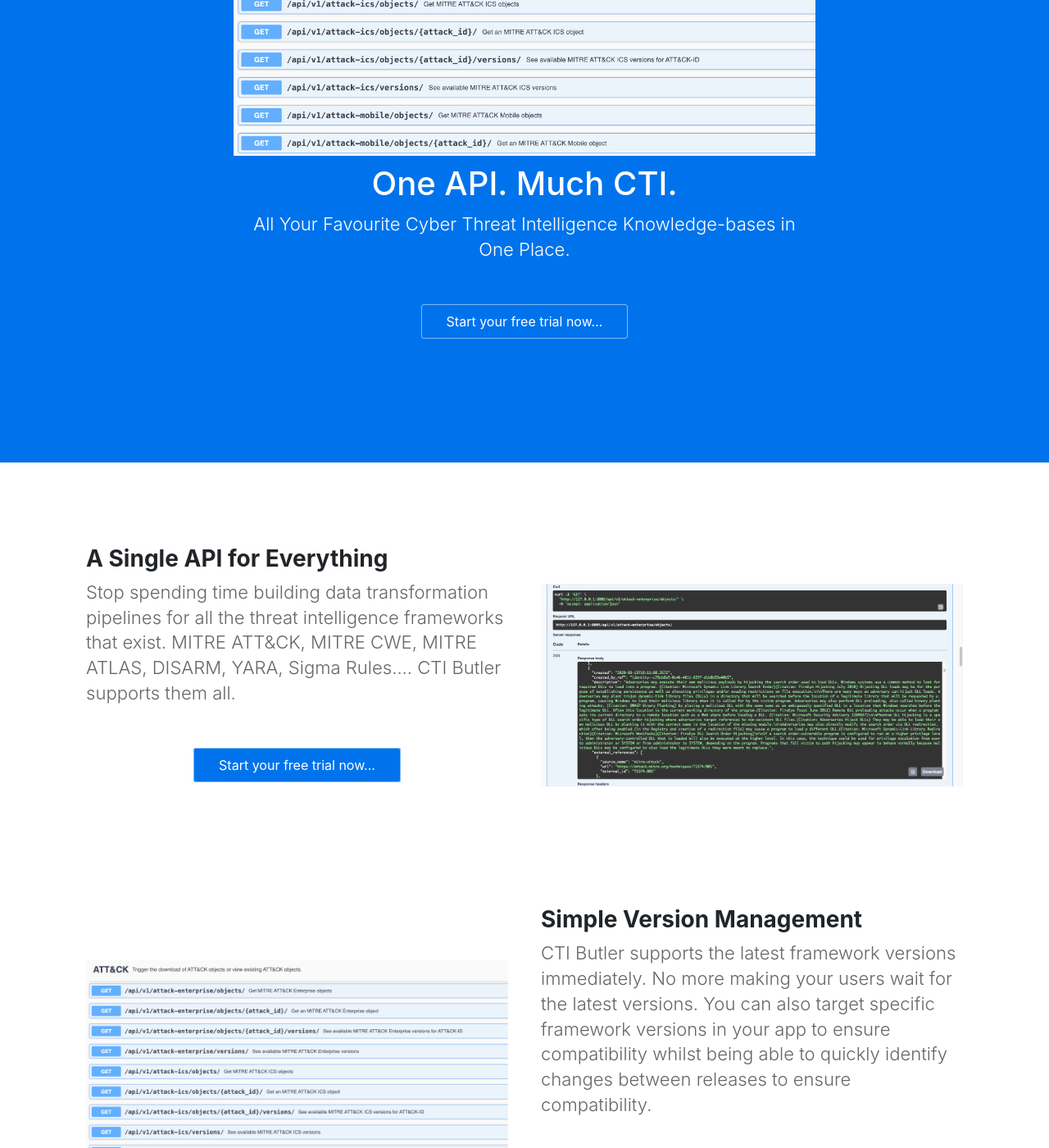
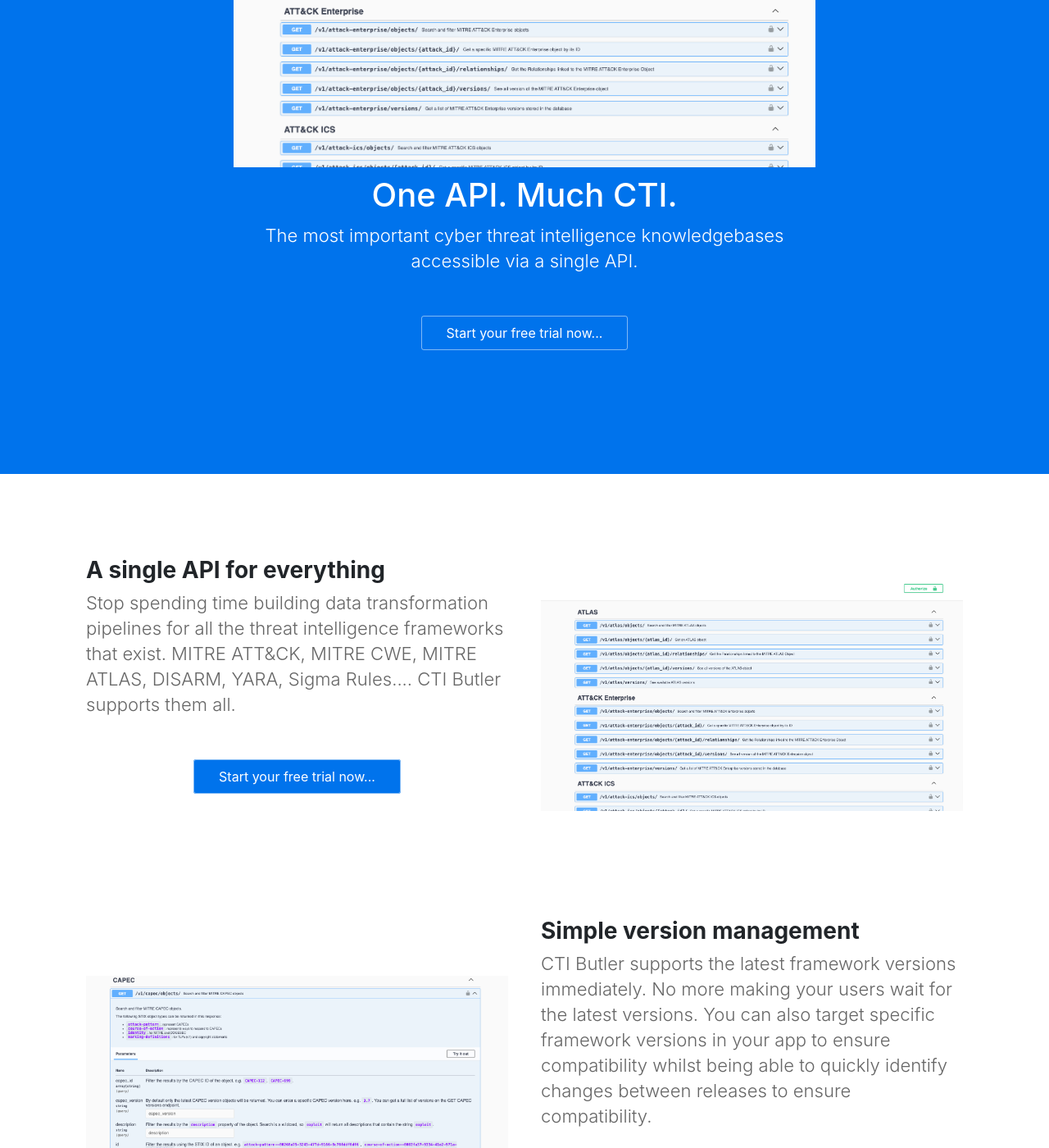
Before and after one commit to muchdogesec/ctibutler-website, a Jekyll site: the page built from index.html, in a window 1280 px wide and 1400 px high, scrolled down 394 px. Shown: the whole window at 82% size. Built offline with Jekyll 4.4.1, drawn with Linux system fonts in a browser that asks for light colours; the list of posts is cut into pages by our own code; some of the changed text lies outside the part shown.

Commit message:
fixing some content

```diff
--- a/_config.yml
+++ b/_config.yml
@@ -14,8 +14,7 @@
 
 # Values for the jekyll-seo-tag gem (https://github.com/jekyll/jekyll-seo-tag)
 logo: assets/images/icons/siteicon.png
-description: One API. Much CTI. The Most Important Cyber Threat Intelligence Knowledgebases Accessible via a Single API.
-beta_signup_link:
+description: One API. Much CTI. The most important cyber threat intelligence knowledgebases accessible via a single API.
 author:
   name: DOGESEC
 twitter:
--- a/index.html
+++ b/index.html
@@ -1,6 +1,6 @@
 ---
 title: CTI Butler
-description: One API. Much CTI. The Most Important Cyber Threat Intelligence Knowledgebases Accessible via a Single API.
+description: One API. Much CTI. The most important cyber threat intelligence knowledgebases accessible via a single API.
 image: /assets/images/global/ctibutler-api.png
 author: DOGESEC
 ---
@@ -8,7 +8,7 @@
 	<div class="text-container">
 		<img class="img-fluid" src="/assets/images/global/ctibutler-api.png" alt="CTI Butler API" title="CTI Butler API">
 		<h1 class="subtext editable">One API. Much CTI.</h1>
-		<p class="subtext editable">All Your Favourite Cyber Threat Intelligence Knowledge-bases in One Place.</p>
+		<p class="subtext editable">The most important cyber threat intelligence knowledgebases accessible via a single API.</p>
 		<div class="cta button" align="center"><a href="https://app.obstracts.com">Start your free trial now...</a></div>
 	</div>
 </section>
@@ -18,12 +18,12 @@
 	<section>
 		<div class="container flex">
 			<div class="text editable">
-				<h3><strong>A Single API for Everything</strong></h3>
+				<h3><strong>A single API for everything</strong></h3>
 				<p>Stop spending time building data transformation pipelines for all the threat intelligence frameworks that exist. MITRE ATT&CK, MITRE CWE, MITRE ATLAS, DISARM, YARA, Sigma Rules.... CTI Butler supports them all.</p>
 				<div class="cta button" align="center"><a href="https://app.obstracts.com">Start your free trial now...</a></div>
 			</div>
 			<div class="image">
-				<img class="img-fluid" src="/assets/images/global/ctibutler-stix.png" alt="Native STIX Support" title="Native STIX Support" />
+				<img class="img-fluid" src="/assets/images/global/ctibutler-api.png" alt="Native STIX Support" title="Native STIX Support" />
 			</div>
 		</div>
 	</section>
@@ -31,12 +31,12 @@
 	<section>
 		<div class="container flex">
 			<div class="text editable">
-				<h3><strong>Simple Version Management</strong></h3>
+				<h3><strong>Simple version management</strong></h3>
 				<p>CTI Butler supports the latest framework versions immediately. No more making your users wait for the latest versions. You can also target specific framework versions in your app to ensure compatibility whilst being able to quickly identify changes between releases to ensure compatibility.</p>
 				<div class="cta button" align="center"><a href="https://app.obstracts.com">Start your free trial now...</a></div>
 			</div>
 			<div class="image">
-				<img class="img-fluid" src="/assets/images/global/ctibutler-api.png" alt="CTI Butler API" title="CTI Butler API" />
+				<img class="img-fluid" src="/assets/images/global/cti-butler-api-versioning.png" alt="CTI Butler API" title="CTI Butler API" />
 			</div>
 		</div>
 	</section>
@@ -44,12 +44,12 @@
 	<section>
 		<div class="container flex">
 			<div class="text editable">
-				<h3><strong>Built for Security Engineers</strong></h3>
+				<h3><strong>Built for security engineers</strong></h3>
 				<p>All data ingested into CTI Butler is transformed and exposed as STIX 2.1 objects so you only ever work with a single data structure. What's more, because most security tooling supports STIX 2.1 you don't need to worry about time-consuming data transformation.</p>
 				<div class="cta button" align="center"><a href="https://app.obstracts.com">Start your free trial now...</a></div>
 			</div>
 			<div class="image">
-				<img class="img-fluid" src="/assets/images/global/ctibutler-endpoints.png" alt="Highly Flexible" title="Highly Flexible" />
+				<img class="img-fluid" src="/assets/images/global/ctibutler-stix.png" alt="Highly Flexible" title="Highly Flexible" />
 			</div>
 		</div>
 	</section>
@@ -57,7 +57,7 @@
 	<section>
 		<div class="container flex">
 			<div class="text editable">
-				<h3><strong>See How it Works</strong></h3>
+				<h3><strong>See how it works</strong></h3>
 				<p>The core CTI Butler API is available on GitHub under an Apache 2.0 license. Run the code yourself and contribute to future improvements of CTI Butler.</p>
 				<div class="cta button" align="center"><a href="https://github.com/muchdogesec/ctibutler">View on GitHub...</a></div>
 			</div>
--- a/pricing/index.html
+++ b/pricing/index.html
@@ -8,7 +8,7 @@
 excluded_in_search: false
 pricing_table:
   - name: Developer
-    color: "#8C58A7"
+    color: "#80bff4"
     features:
       - text: 1 Team Member
         highlight: false
@@ -36,7 +36,7 @@
       link: https://app.ctibutler.com
       text: Start your free trial
   - name: Enterprise
-    color: "#8C58A7"
+    color: "#0073ec"
     features:
       - text: 10 Team Members
         highlight: false
```
Also changed, not shown: assets/images/global/cti-butler-api-versioning.png (added), assets/images/global/ctibutler-api.png.
